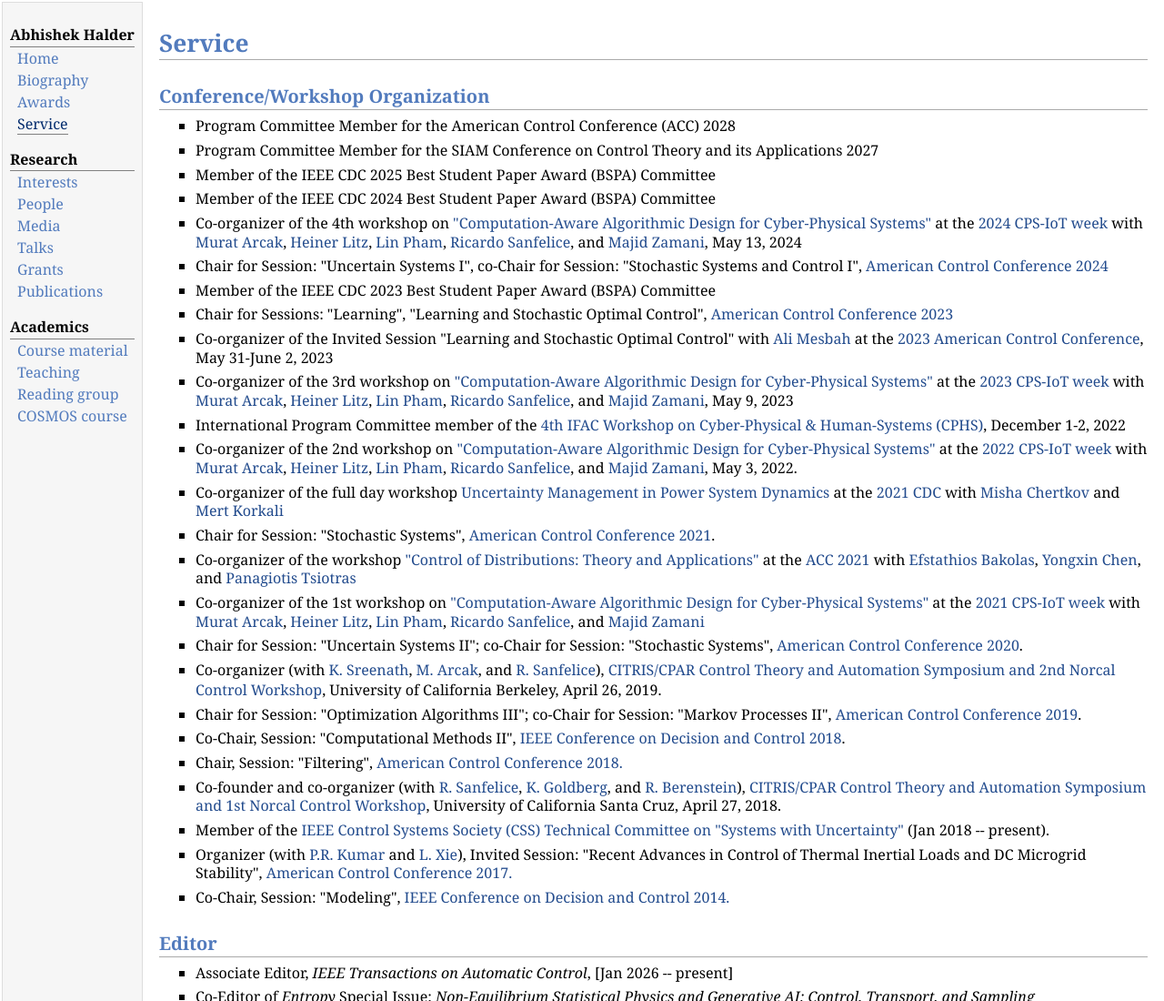
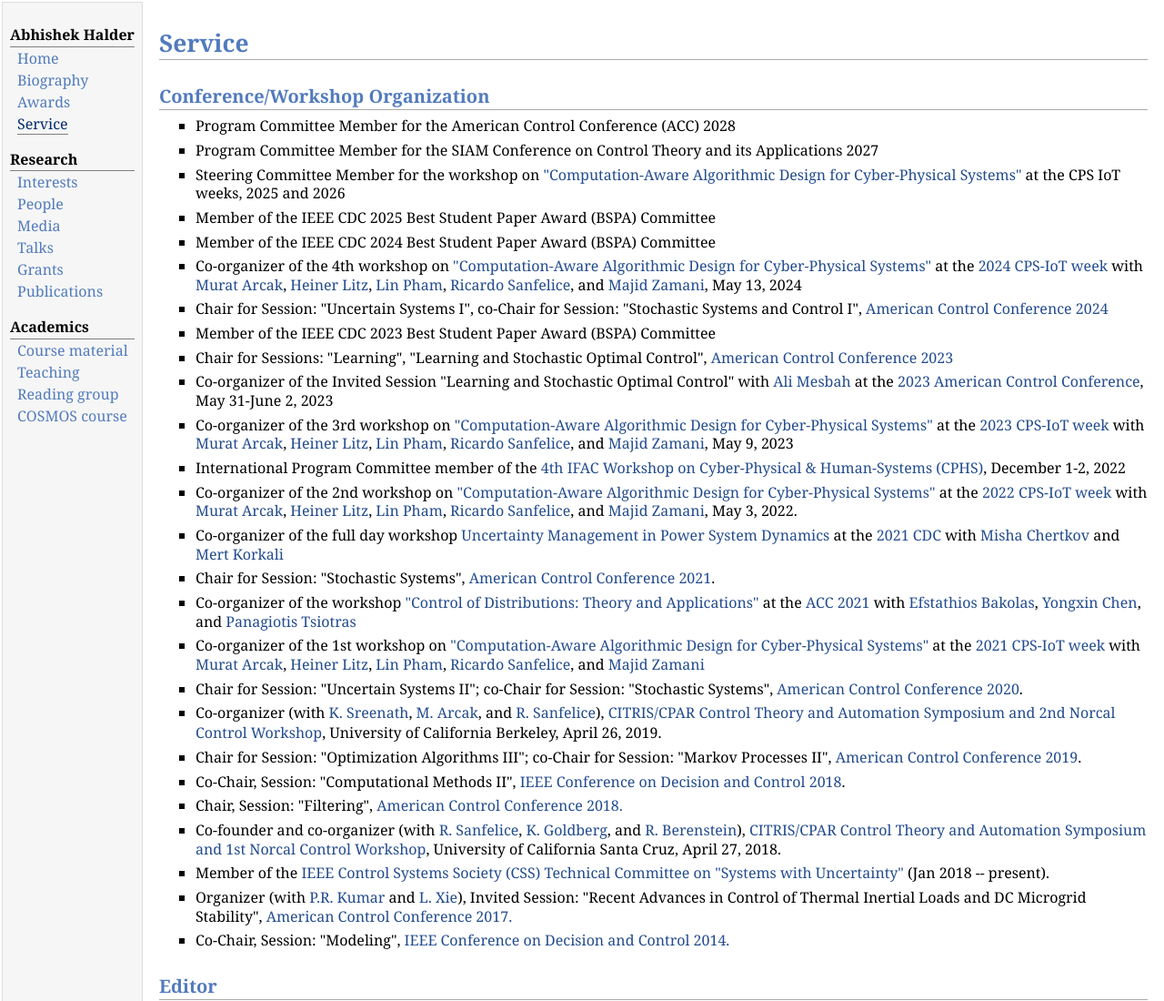
Before and after one commit to abhishekhalder/abhishekhalder.github.io, a plain HTML site: page service.html in a window 1280 px wide. Shown: the top 1100 px of the page at 91% size. Drawn offline with Linux system fonts and the light colour scheme.

Commit message:
housekeeping

```diff
--- a/service.html
+++ b/service.html
@@ -64,6 +64,8 @@
 <li><p>Program Committee Member for the American Control Conference (ACC) 2028</p>
 </li>
 <li><p>Program Committee Member for the SIAM Conference on Control Theory and its Applications 2027</p>
+</li>
+<li><p>Steering Committee Member for the workshop on <a href="https://cpsfrontier.ucsc.edu/events/caadcps-workshop/" target=newtab>"Computation-Aware Algorithmic Design for Cyber-Physical Systems"</a> at the CPS IoT weeks, 2025 and 2026
 </li>
 <li><p>Member of the IEEE CDC 2025 Best Student Paper Award (BSPA) Committee</p>
 </li>
```
